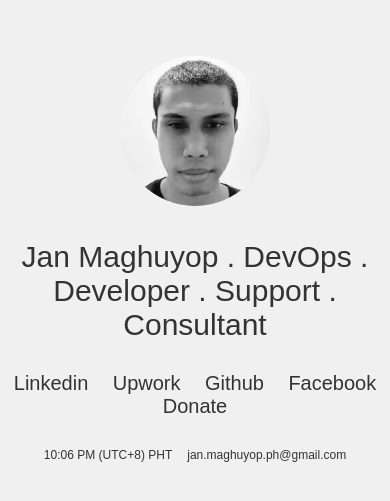
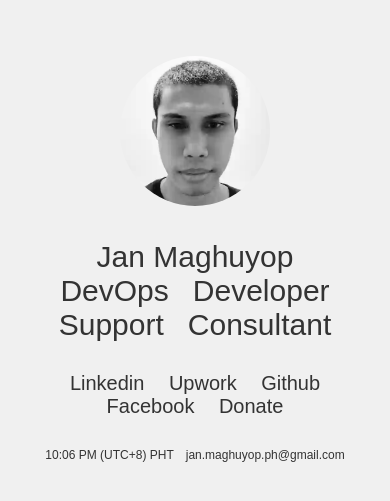
Before and after one commit to janmaghuyop/janmaghuyop.github.io, a plain HTML site: page main.html in a window 390 px wide. Shown: the part 157-658 px from the top of the page. Drawn offline with Linux system fonts and the light colour scheme.

Commit message:
add mobile css layouts

```diff
--- a/main.html
+++ b/main.html
@@ -28,6 +28,11 @@
               font-size: 30px;
               color: #333;
         }
+        #header span {
+              display: inline-block;
+              padding-left: 12px;
+              padding-right: 12px;
+        }
         .social-links {
             margin-top: 20px;
         }
@@ -54,11 +59,23 @@
         .footer a {
             text-decoration: none;
         }
-        #time {
-            margin-right: 15px;
+        #Footer span {
+            padding-left: 6px;
+            padding-right: 6px;
         }
         a:not([href]) {
             cursor: pointer;
+        }
+        @media (min-width: 300px) {
+            .profile-container {
+                padding: 20px;
+            }
+        }
+        @media (max-width: 350px) {
+            #Footer span {
+                display: block;
+                margin-bottom: 5px;
+            }
         }
     </style>
 </head>
@@ -81,14 +98,14 @@
     </div>
 </body>
 <script>
-    let headerTxt = 'Jan Maghuyop . DevOps . Developer . Support . Consultant';
+    let headerHTML = '<span>Jan Maghuyop</span><span>DevOps</span><span>Developer</span><span>Support</span><span>Consultant</span>';
     let header = document.getElementById('header')
 
-    let footerHTML = '<span id="time"></span><a href="mailto:jan.maghuyop.ph@gmail.com">jan.maghuyop.ph@gmail.com</a>'
+    let footerHTML = '<span id="time"></span><span><a href="mailto:jan.maghuyop.ph@gmail.com">jan.maghuyop.ph@gmail.com</a></span>'
     let footer = document.getElementById('Footer')
 
     function setHeaderFooter() {
-        header.innerText = headerTxt;
+        header.innerHTML = headerHTML;
         footer.innerHTML = footerHTML;
     }
     setHeaderFooter();
@@ -110,7 +127,7 @@
 
     function clickDonate() {
         header.innerHTML = "Thank you!";
-        footer.innerHTML = '<span style="margin-right: 20px;">BTC</span> ' + btcAddr + ' <a onclick="copyBTC()" title="Copy to clipboard!" style="margin-left: 20px;">COPY</a>';
+        footer.innerHTML = '<span>BTC</span><span>' + btcAddr + '</span><span><a onclick="copyBTC()" title="Copy to clipboard!">COPY</a></span>';
     }
 
     function copyBTC() {
```
Also changed, not shown: index.html (+1 -1 lines).
